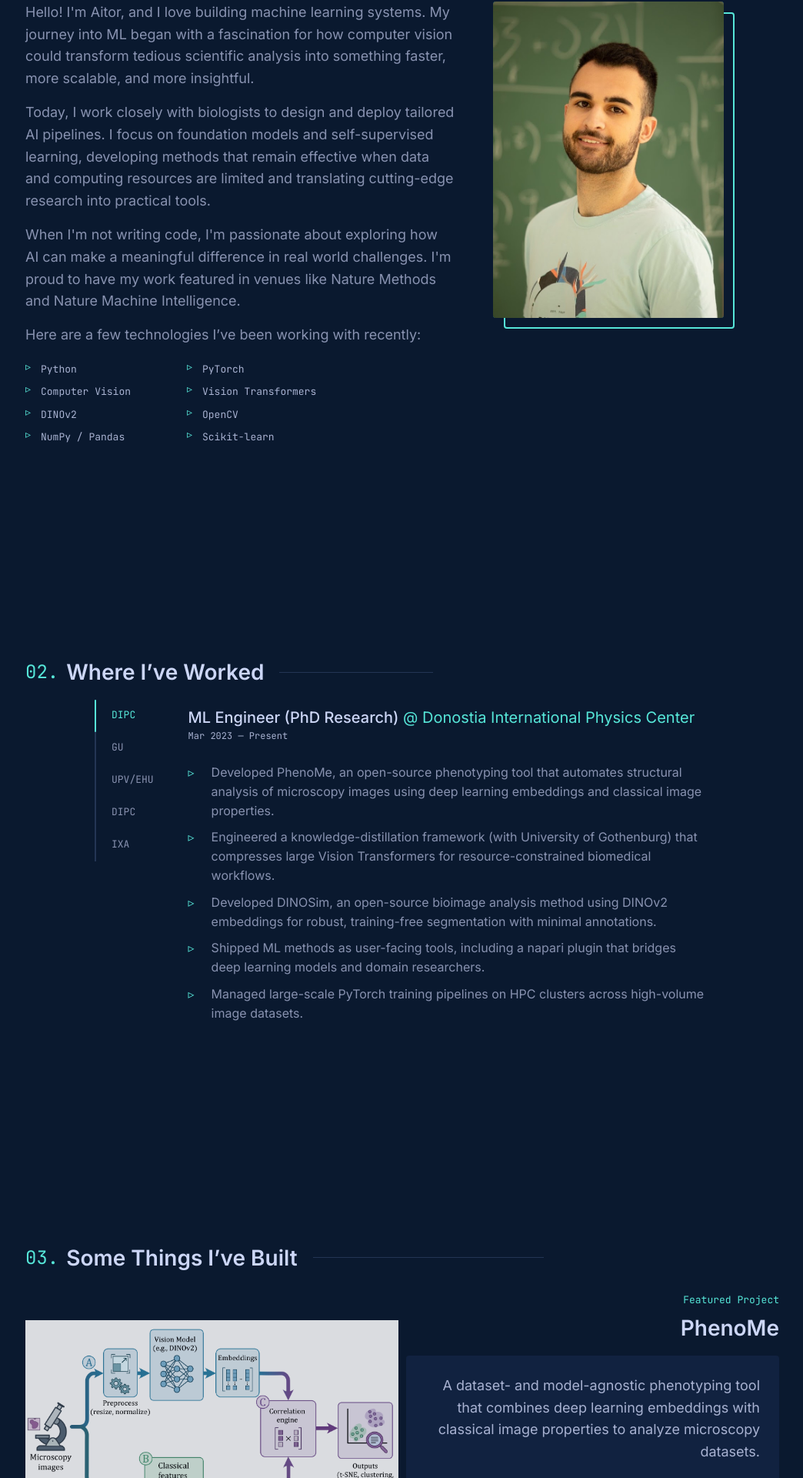
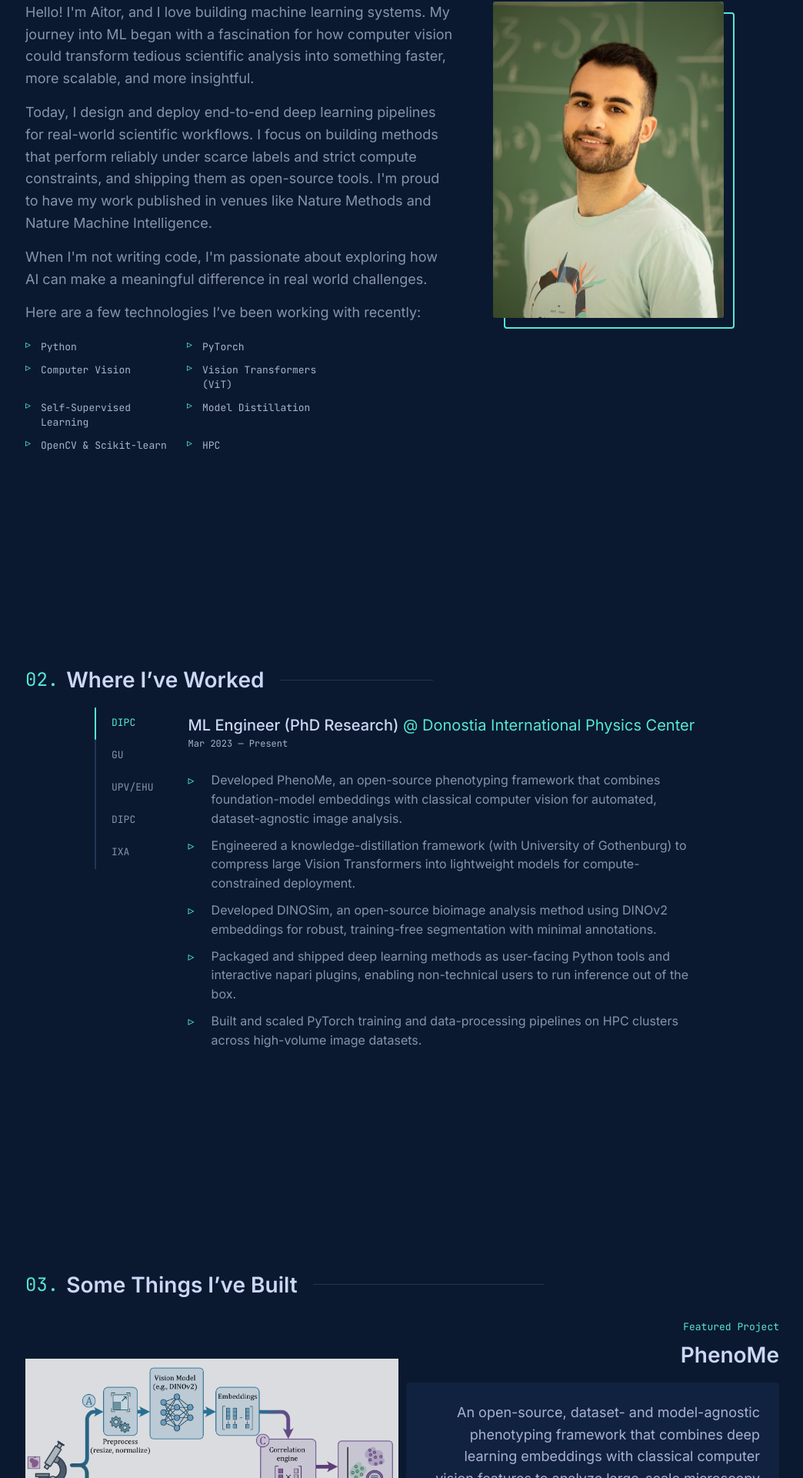
Before and after one commit to AAitorG/AAitorG.github.io, a React (Vite) app: page / in a window 1280 px wide. Shown: the part 879-2799 px from the top of the page at 77% size, without its empty margins (117-1161 px from the left). Built offline with nearby package versions, Linux system fonts and the light colour scheme; the HTML template or start-up script is replaced by a standard one.

Commit message:
Update descriptions and enhance project details for clarity and specificity

```diff
--- a/src/config.js
+++ b/src/config.js
@@ -7,7 +7,7 @@ export const site = {
   role: 'Machine Learning & Computer Vision Engineer',
   email: 'aitorgacad@gmail.com',
   description:
-    'Portfolio of Aitor González Marfil, a Machine Learning Engineer specialized in biomedical computer vision and deep learning.',
+    'Portfolio of Aitor González Marfil, a Machine Learning & Computer Vision Engineer specializing in deep learning, Vision Transformers, and self-supervised learning.',
   url: 'https://aaitorg.github.io',
   attribution: {
     text: 'Design inspired by Brittany Chiang',
@@ -42,7 +42,7 @@ export const hero = {
   name: 'Aitor González Marfil.',
   tagline: 'I teach computers to see biology.',
   description:
-    "I'm a Machine Learning Engineer and PhD Candidate blending computer vision and biomedical imaging. I specialize in building tools that extract meaningful insights from microscopy data.",
+    "I'm a Machine Learning & Computer Vision Engineer (PhD Candidate) specializing in deep learning and self-supervised vision models. I build tools that helps scientists analyze and understand complex biological data.",
 }
 
 export const about = {
@@ -50,19 +50,19 @@ export const about = {
   imageUrl: new URL('./assets/photo.jpg', import.meta.url).href,
   paragraphs: [
     "Hello! I'm Aitor, and I love building machine learning systems. My journey into ML began with a fascination for how computer vision could transform tedious scientific analysis into something faster, more scalable, and more insightful.",
-    "Today, I work closely with biologists to design and deploy tailored AI pipelines. I focus on foundation models and self-supervised learning, developing methods that remain effective when data and computing resources are limited and translating cutting-edge research into practical tools.",
-    "When I'm not writing code, I'm passionate about exploring how AI can make a meaningful difference in real world challenges. I'm proud to have my work featured in venues like Nature Methods and Nature Machine Intelligence.",
+    "Today, I design and deploy end-to-end deep learning pipelines for real-world scientific workflows. I focus on building methods that perform reliably under scarce labels and strict compute constraints, and shipping them as open-source tools. I'm proud to have my work published in venues like Nature Methods and Nature Machine Intelligence.",
+    "When I'm not writing code, I'm passionate about exploring how AI can make a meaningful difference in real world challenges.",
     "Here are a few technologies I’ve been working with recently:",
   ],
   skills: [
     'Python',
     'PyTorch',
     'Computer Vision',
-    'Vision Transformers',
-    'DINOv2',
-    'OpenCV',
-    'NumPy / Pandas',
-    'Scikit-learn',
+    'Vision Transformers (ViT)',
+    'Self-Supervised Learning',
+    'Model Distillation',
+    'OpenCV & Scikit-learn',
+    'HPC',
   ],
 }
 
@@ -76,11 +76,11 @@ export const jobs = {
       url: 'https://www.dipc.org',
       range: 'Mar 2023 — Present',
       points: [
-        'Developed PhenoMe, an open-source phenotyping tool that automates structural analysis of microscopy images using deep learning embeddings and classical image properties.',
-        'Engineered a knowledge-distillation framework (with University of Gothenburg) that compresses large Vision Transformers for resource-constrained biomedical workflows.',
+        'Developed PhenoMe, an open-source phenotyping framework that combines foundation-model embeddings with classical computer vision for automated, dataset-agnostic image analysis.',
+        'Engineered a knowledge-distillation framework (with University of Gothenburg) to compress large Vision Transformers into lightweight models for compute-constrained deployment.',
         'Developed DINOSim, an open-source bioimage analysis method using DINOv2 embeddings for robust, training-free segmentation with minimal annotations.',
-        'Shipped ML methods as user-facing tools, including a napari plugin that bridges deep learning models and domain researchers.',
-        'Managed large-scale PyTorch training pipelines on HPC clusters across high-volume image datasets.',
+        'Packaged and shipped deep learning methods as user-facing Python tools and interactive napari plugins, enabling non-technical users to run inference out of the box.',
+        'Built and scaled PyTorch training and data-processing pipelines on HPC clusters across high-volume image datasets.',
       ],
     },
     {
@@ -90,8 +90,8 @@ export const jobs = {
       url: 'https://www.gu.se',
       range: 'May 2025 — Aug 2025',
       points: [
-        'Developed self-supervised learning and model-distillation methods for microscopy image representation.',
-        'Designed domain-specific distillation achieving a 27× speed-up with 99.4% fewer parameters while improving reconstruction quality.',
+        'Developed self-supervised learning and knowledge-distillation methods for image representation.',
+        'Compressed Vision Transformer architectures to achieve a 27x inference speed-up with 99.4% fewer parameters while improving reconstruction quality.',
       ],
     },
     {
@@ -101,9 +101,8 @@ export const jobs = {
       url: 'https://www.ehu.eus',
       range: 'Aug 2021 — Jun 2022',
       points: [
-        'Built unsupervised domain-adaptation solutions across multiple electron microscopy image domains.',
-        'Designed multitask networks (Python, TensorFlow/Keras, PyTorch) to improve cross-domain generalization.',
-        'Result: a method that prevents model collapse on unlabeled target domains.',
+        'Built unsupervised domain-adaptation pipelines across multi-domain electron microscopy volumes to handle severe distribution shifts.',
+        'Designed multi-task neural architectures in PyTorch and TensorFlow/Keras that prevented model collapse on unlabeled target domains and improved cross-domain generalization.',
       ],
     },
     {
@@ -113,9 +112,8 @@ export const jobs = {
       url: 'https://www.dipc.org',
       range: 'Jun 2021 — Aug 2021',
       points: [
-        'Applied deep style transfer for unsupervised domain adaptation across electron microscopy domains.',
-        'Built image processing and data-science workflows in Python, TensorFlow, Keras, and PyTorch.',
-        'Result: improved cross-domain generalization on held-out electron microscopy benchmarks vs single-task baselines.',
+        'Implemented deep style-transfer models for unsupervised domain adaptation across electron microscopy datasets.',
+        'Built end-to-end image processing and evaluation workflows in Python (PyTorch, TensorFlow/Keras), outperforming single-task baselines on held-out cross-domain benchmarks.',
       ],
     },
     {
@@ -125,8 +123,8 @@ export const jobs = {
       url: 'http://ixa.eus/',
       range: 'Jun 2020 — Sep 2020',
       points: [
-        'Fine-tuned large language models (PyTorch, Flair) for NER and POS tagging in underrepresented languages.',
-        'Built Python client/server communication protocols for remote execution of the deployed LLMs.',
+        'Fine-tuned large language models (PyTorch, Flair) for Named Entity Recognition (NER) and Part-of-Speech (POS) tagging in underrepresented languages.',
+        'Engineered Python client-server communication protocols for remote execution of deployed NLP models.',
       ],
     },
   ],
@@ -139,7 +137,7 @@ export const projects = {
       name: 'PhenoMe',
       overline: 'Featured Project',
       description:
-        'A dataset- and model-agnostic phenotyping tool that combines deep learning embeddings with classical image properties to analyze microscopy datasets.',
+        'An open-source, dataset- and model-agnostic phenotyping framework that combines deep learning embeddings with classical computer vision features to analyze large-scale microscopy datasets.',
       tags: ['Python', 'PyTorch', 'DINOv2', 'Bioimage'],
       github: 'https://github.com/AAitorG/PhenoMe',
       external: 'https://AAitorG.github.io/PhenoMe/',
@@ -149,8 +147,8 @@ export const projects = {
       name: 'napari-DINOSim',
       overline: 'Featured Project',
       description:
-        'A powerful napari plugin that bridges foundation models and bioimaging, leveraging DINOv2 for training-free semantic segmentation of biomedical images.',
-      tags: ['Python', 'PyTorch', 'DINOv2', 'Bioimage'],
+        'An interactive napari plugin bringing foundation models to bioimaging, leveraging DINOv2 for training-free semantic segmentation of biomedical images.',
+      tags: ['Python', 'PyTorch', 'DINOv2', 'Segmentation'],
       github: 'https://github.com/AAitorG/napari-DINOSim',
       external: null,
       image: new URL('./assets/DINOSim-simplest.png', import.meta.url).href,
@@ -161,8 +159,8 @@ export const projects = {
       name: 'Light My Cells',
       overline: 'Featured Project',
       description:
-        'Developed Dockerized self-supervised Vision Transformers for the ISBI challenge to predict four fluorescent organelle channels from label-free microscopy images.',
-      tags: ['PyTorch', 'Vision Transformers', 'Docker', 'Biomedical'],
+        'Dockerized self-supervised Vision Transformers built for the IEEE ISBI challenge to predict four fluorescent organelle channels from label-free microscopy images.',
+      tags: ['PyTorch', 'Vision Transformers', 'Self-Supervised', 'Docker'],
       github: null,
       external: 'https://doi.org/10.1109/ISBI56570.2024.10635818',
       image: new URL('./assets/lightmycell.png', import.meta.url).href,
@@ -194,6 +192,6 @@ export const publications = {
 
 export const contact = {
   heading: "What's Next?",
-  text: "I'm currently looking for new opportunities and collaborations in applied ML and Computer Vision. Whether you have an open role, a research idea, or just want to say hi, my inbox is always open!",
+  text: "I'm currently looking for new opportunities and collaborations in applied ML and Computer Vision. Whether you have an open position, a project in mind, or just want to say hi, my inbox is always open!",
   cta: 'Say hello',
 }
```
